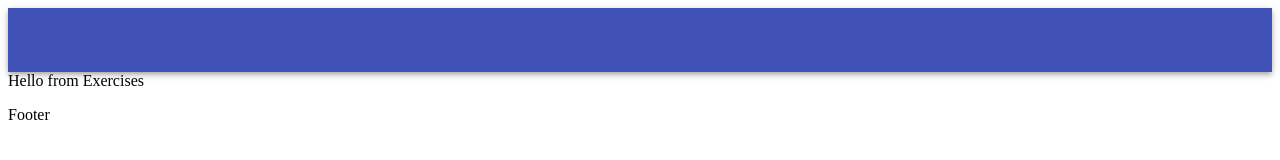
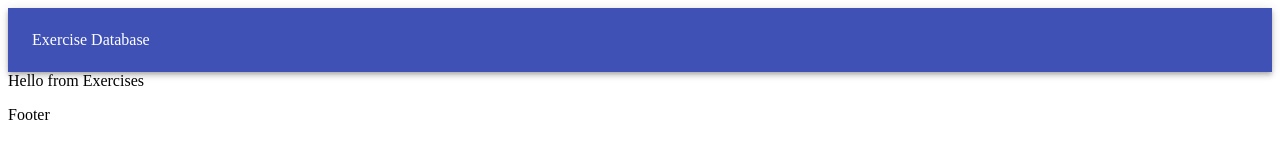
Before and after one commit to kristina-arezina/terms-2-program, a React (Create React App) app: page / in a window 1280 px wide. Shown: the top 160 px of the page. Built offline with nearby package versions, Linux system fonts and the light colour scheme.

Commit message:
header looks good

```diff
--- a/src/components/Layout/Header.js
+++ b/src/components/Layout/Header.js
@@ -1,6 +1,7 @@
 import React from 'react';
 import AppBar from '@material-ui/core/AppBar';
 import Toolbar from '@material-ui/core/Toolbar';
+import Typography from '@material-ui/core/Typography';
 
 
 
@@ -8,7 +9,9 @@ function Header() {
     return (
         <AppBar position="static">
             <Toolbar>
-
+                <Typography variant="headline" color="inherit">
+                    Exercise Database
+                </Typography>
             </Toolbar>
         </AppBar>
     );
```
